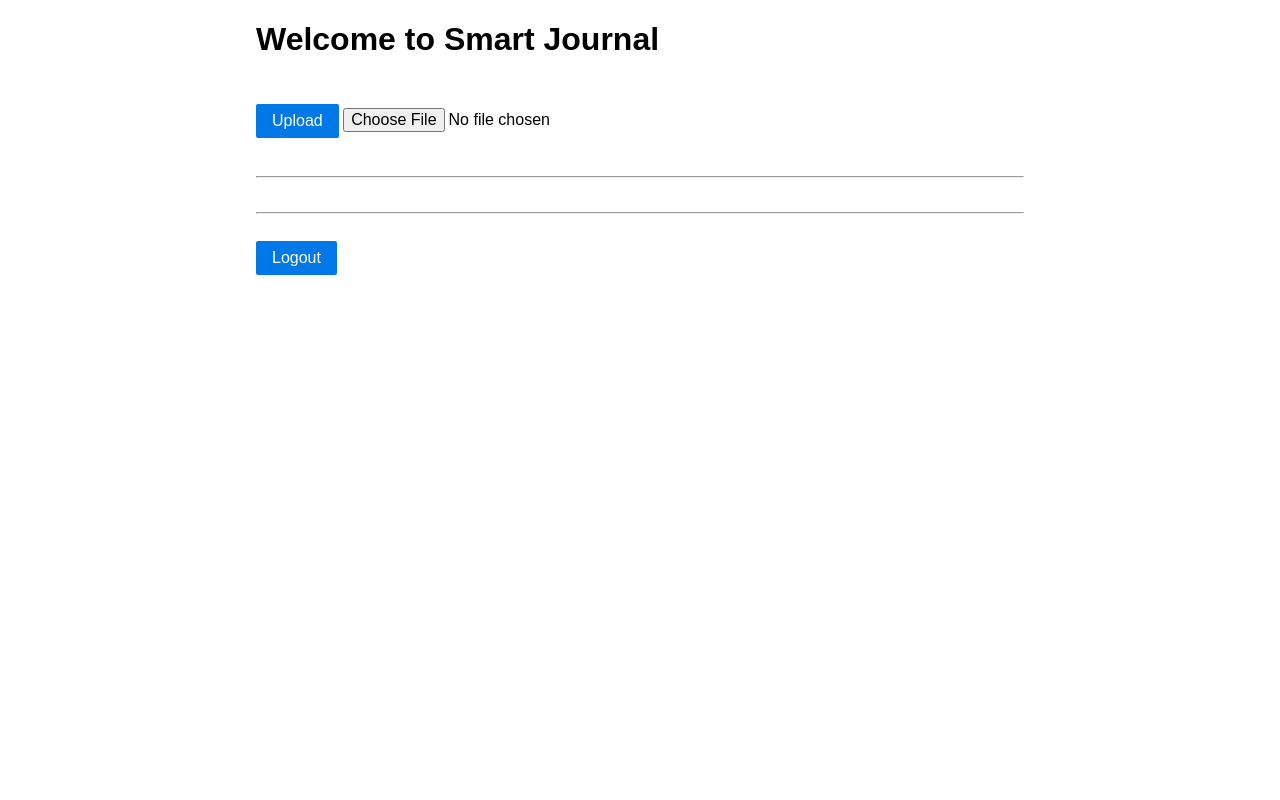
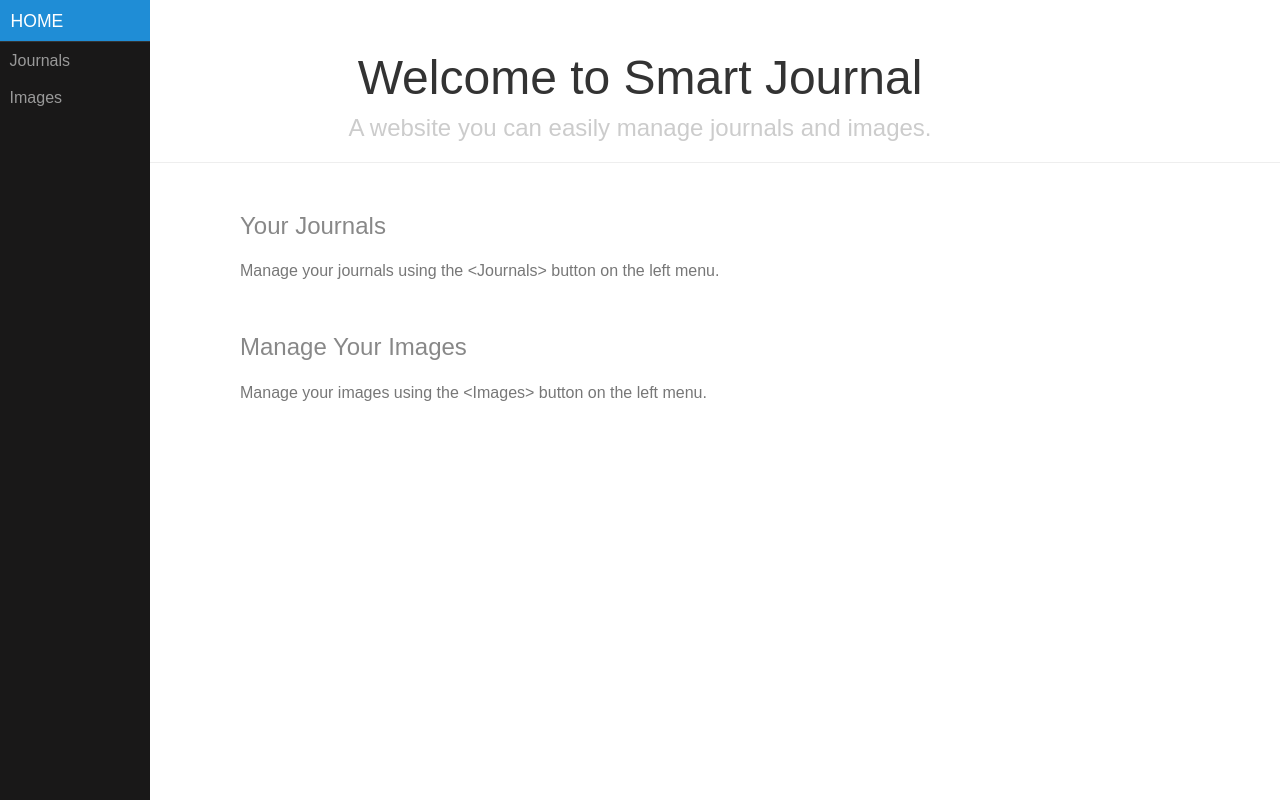
Before and after one commit to Niennienzz/intro-cloud-a3, a Flask app: template templates/home.html in a window 1280 px wide. Run offline with Flask 2, Linux system fonts and the light colour scheme; the template is opened without the code that fills it, so the values that code supplies are empty; some libraries are stand-ins or nearby versions.

Commit message:
working on ui

```diff
--- a/models/user.py
+++ b/models/user.py
@@ -3,8 +3,6 @@ from boto3.dynamodb.conditions import Key
 from const.const import Constants
 from hashlib import sha256
 from random import choice
-import json
-from collections import namedtuple
 
 
 class UserModel:
@@ -37,7 +35,8 @@ class UserModel:
 			],
 			journals:
 				[
-					string,
+					journal: {},
+					journal: {},
 					...
 				]
 		}
--- a/server.py
+++ b/server.py
@@ -49,7 +49,14 @@ def index():
 def home():
     if 'token' not in session:
         return redirect(url_for('index'))
-    return render_template('home.html', messages=json.dumps({"token": session['token']}))
+    return render_template('home.html', messages=json.dumps({'token': session['token']}))
+
+
+@app.route('/journal')
+def journal():
+    # if 'token' not in session:
+    #     return redirect(url_for('index'))
+    return render_template('journal.html', message=json.dumps({'token': session['token']}))
 
 
 @app.route('/login', methods=['POST'])
--- a/static/scripts/home.js
+++ b/static/scripts/home.js
@@ -8,11 +8,21 @@ var homePageApp = new Vue({
 
     // data to be kept in client memory
     data: {
+        isInHomeTab: true,
+        isInJournalsTab: false,
+        isInImagesTab: false,
         isInGallery: true,
-        userLogoutAPI: '/dev/logout',
-        userDataAPI: '/dev/api/user/data',
-        imageUploadAPI: '/dev/api/pic',
-        imageContentAPI: '/dev/api/pic_content/',
+
+//        userLogoutAPI: '/dev/logout',
+//        userDataAPI: '/dev/api/user/data',
+//        imageUploadAPI: '/dev/api/pic',
+//        imageContentAPI: '/dev/api/pic_content/',
+
+        userLogoutAPI: '/logout',
+        userDataAPI: '/api/user/data',
+        imageUploadAPI: '/api/pic',
+        imageContentAPI: '/api/pic_content/',
+
         accessToken: '',
         currentUser: {},
         thumbnailURLList: [],
@@ -31,7 +41,8 @@ var homePageApp = new Vue({
                 "Invalid user access token, please log in again.",
                 "error"
             ).then( function() {
-                window.location.href = "/dev";
+//                window.location.href = "/dev";
+                window.location.href = "/";
             });
             return;
         }
@@ -54,7 +65,8 @@ var homePageApp = new Vue({
                     "Invalid user access token, please log in again.",
                     "error"
                 ).then( function() {
-                    window.location.href = "/dev";
+//                    window.location.href = "/dev";
+                    window.location.href = "/";
                 });
                 return;
             }
@@ -80,8 +92,35 @@ var homePageApp = new Vue({
             return results;
         },
 
+        switchToHomeTab: function() {
+            let self = this;
+            self.isInHomeTab = true;
+            self.isInJournalsTab = false;
+            self.isInImagesTab = false;
+            self.isInGallery = true;
+        },
+
+        switchJournalsTab: function() {
+            let self = this;
+            self.isInHomeTab = false;
+            self.isInJournalsTab = true;
+            self.isInImagesTab = false;
+            self.isInGallery = true;
+        },
+
+        switchImagesTab: function() {
+            let self = this;
+            self.isInHomeTab = false;
+            self.isInJournalsTab = false;
+            self.isInImagesTab = true;
+            self.isInGallery = true;
+        },
+
         switchToImageTransformView: function(index) {
             let self = this;
+            self.isInHomeTab = false;
+            self.isInJournalsTab = false;
+            self.isInImagesTab = true;
             self.isInGallery = false;
             let current = self.currentUser.images[index];
             self.currentTransforms.push(self.imageContentAPI + current);
@@ -90,6 +129,9 @@ var homePageApp = new Vue({
 
         switchToGalleryView: function() {
             let self = this;
+            self.isInHomeTab = false;
+            self.isInJournalsTab = false;
+            self.isInImagesTab = true;
             self.isInGallery = true;
             self.currentTransforms = [];
         },
@@ -136,7 +178,8 @@ var homePageApp = new Vue({
                         "You are now logged out.",
                         "success"
                     ).then( function() {
-                        window.location.href = "/dev";
+//                        window.location.href = "/dev";
+                        window.location.href = "/";
                     });
                     return;
                 }
@@ -162,7 +205,8 @@ var homePageApp = new Vue({
                         "Invalid user access token, please log in again.",
                         "error"
                     ).then( function() {
-                        window.location.href = "/dev";
+//                        window.location.href = "/dev";
+                        window.location.href = "/";
                     });
                     return;
                 }
--- /dev/null
+++ b/static/styles/side-menu.css
@@ -0,0 +1,248 @@
+body {
+    color: #777;
+}
+
+.pure-img-responsive {
+    max-width: 100%;
+    height: auto;
+}
+
+/*
+Add transition to containers so they can push in and out.
+*/
+#layout,
+#menu,
+.menu-link {
+    -webkit-transition: all 0.2s ease-out;
+    -moz-transition: all 0.2s ease-out;
+    -ms-transition: all 0.2s ease-out;
+    -o-transition: all 0.2s ease-out;
+    transition: all 0.2s ease-out;
+}
+
+/*
+This is the parent `<div>` that contains the menu and the content area.
+*/
+#layout {
+    position: relative;
+    left: 0;
+    padding-left: 0;
+}
+    #layout.active #menu {
+        left: 150px;
+        width: 150px;
+    }
+
+    #layout.active .menu-link {
+        left: 150px;
+    }
+/*
+The content `<div>` is where all your content goes.
+*/
+.content {
+    margin: 0 auto;
+    padding: 0 2em;
+    max-width: 800px;
+    margin-bottom: 50px;
+    line-height: 1.6em;
+}
+
+.header {
+     margin: 0;
+     color: #333;
+     text-align: center;
+     padding: 2.5em 2em 0;
+     border-bottom: 1px solid #eee;
+ }
+    .header h1 {
+        margin: 0.2em 0;
+        font-size: 3em;
+        font-weight: 300;
+    }
+     .header h2 {
+        font-weight: 300;
+        color: #ccc;
+        padding: 0;
+        margin-top: 0;
+    }
+
+.content-subhead {
+    margin: 50px 0 20px 0;
+    font-weight: 300;
+    color: #888;
+}
+
+
+
+/*
+The `#menu` `<div>` is the parent `<div>` that contains the `.pure-menu` that
+appears on the left side of the page.
+*/
+
+#menu {
+    margin-left: -150px; /* "#menu" width */
+    width: 150px;
+    position: fixed;
+    top: 0;
+    left: 0;
+    bottom: 0;
+    z-index: 1000; /* so the menu or its navicon stays above all content */
+    background: #191818;
+    overflow-y: auto;
+    -webkit-overflow-scrolling: touch;
+}
+    /*
+    All anchors inside the menu should be styled like this.
+    */
+    #menu a {
+        color: #999;
+        border: none;
+        padding: 0.6em 0 0.6em 0.6em;
+    }
+
+    /*
+    Remove all background/borders, since we are applying them to #menu.
+    */
+     #menu .pure-menu,
+     #menu .pure-menu ul {
+        border: none;
+        background: transparent;
+    }
+
+    /*
+    Add that light border to separate items into groups.
+    */
+    #menu .pure-menu ul,
+    #menu .pure-menu .menu-item-divided {
+        border-top: 1px solid #333;
+    }
+        /*
+        Change color of the anchor links on hover/focus.
+        */
+        #menu .pure-menu li a:hover,
+        #menu .pure-menu li a:focus {
+            background: #333;
+        }
+
+    /*
+    This styles the selected menu item `<li>`.
+    */
+    #menu .pure-menu-selected,
+    #menu .pure-menu-heading {
+        background: #1f8dd6;
+    }
+        /*
+        This styles a link within a selected menu item `<li>`.
+        */
+        #menu .pure-menu-selected a {
+            color: #fff;
+        }
+
+    /*
+    This styles the menu heading.
+    */
+    #menu .pure-menu-heading {
+        font-size: 110%;
+        color: #fff;
+        margin: 0;
+    }
+
+/* -- Dynamic Button For Responsive Menu -------------------------------------*/
+
+/*
+The button to open/close the Menu is custom-made and not part of Pure. Here's
+how it works:
+*/
+
+/*
+`.menu-link` represents the responsive menu toggle that shows/hides on
+small screens.
+*/
+.menu-link {
+    position: fixed;
+    display: block; /* show this only on small screens */
+    top: 0;
+    left: 0; /* "#menu width" */
+    background: #000;
+    background: rgba(0,0,0,0.7);
+    font-size: 10px; /* change this value to increase/decrease button size */
+    z-index: 10;
+    width: 2em;
+    height: auto;
+    padding: 2.1em 1.6em;
+}
+
+    .menu-link:hover,
+    .menu-link:focus {
+        background: #000;
+    }
+
+    .menu-link span {
+        position: relative;
+        display: block;
+    }
+
+    .menu-link span,
+    .menu-link span:before,
+    .menu-link span:after {
+        background-color: #fff;
+        width: 100%;
+        height: 0.2em;
+    }
+
+        .menu-link span:before,
+        .menu-link span:after {
+            position: absolute;
+            margin-top: -0.6em;
+            content: " ";
+        }
+
+        .menu-link span:after {
+            margin-top: 0.6em;
+        }
+
+
+/* -- Responsive Styles (Media Queries) ------------------------------------- */
+
+/*
+Hides the menu at `48em`, but modify this based on your app's needs.
+*/
+@media (min-width: 48em) {
+
+    .header,
+    .content {
+        padding-left: 2em;
+        padding-right: 2em;
+    }
+
+    #layout {
+        padding-left: 150px; /* left col width "#menu" */
+        left: 0;
+    }
+    #menu {
+        left: 150px;
+    }
+
+    .menu-link {
+        position: fixed;
+        left: 150px;
+        display: none;
+    }
+
+    #layout.active .menu-link {
+        left: 150px;
+    }
+}
+
+@media (max-width: 48em) {
+    /* Only apply this when the window is small. Otherwise, the following
+    case results in extra padding on the left:
+        * Make the window small.
+        * Tap the menu to trigger the active state.
+        * Make the window large again.
+    */
+    #layout.active {
+        position: relative;
+        left: 150px;
+    }
+}
--- a/templates/home.html
+++ b/templates/home.html
@@ -32,9 +32,58 @@
             text-align: center;
         }
     </style>
+    <link rel= "stylesheet" type= "text/css" href= "{{ url_for('static',filename='styles/side-menu.css') }}">
 </head>
 <body>
     <div id="homePageApp">
+        <a href="#menu" id="menuLink" class="menu-link">
+            <span></span>
+        </a>
+
+        <div id="menu">
+            <div class="pure-menu">
+                <a class="pure-menu-heading" href="#" v-on:click="switchToHomeTab()">Home</a>
+                <ul class="pure-menu-list">
+                    <li class="pure-menu-item" v-on:click="switchJournalsTab()"><a href="#" class="pure-menu-link">Journals</a></li>
+                    <li class="pure-menu-item" v-on:click="switchImagesTab()"><a href="#" class="pure-menu-link">Images</a></li>
+                </ul>
+            </div>
+        </div>
+
+        <div v-if="isInHomeTab">
+            <div class="header">
+                <h1>Welcome to Smart Journal</h1>
+                <h2>A website you can easily manage journals and images.</h2>
+            </div>
+            <div class="content">
+                <h2 class="content-subhead">Your Journals</h2>
+                <p>
+                    Manage your journals using the &ltJournals&gt button on the left menu.
+                </p>
+
+                <h2 class="content-subhead">Manage Your Images</h2>
+                <p>
+                    Manage your images using the &ltImages&gt button on the left menu.
+                </p>
+                <div class="pure-g">
+                    <div class="pure-control-group" style="clear:left;">
+                        <div v-for="(url, index) in thumbnailURLList" class="gallery pure-control-group">
+                            <img class="pure-img-responsive" v-bind:src=url>
+                        </div>
+                    </div>
+                </div>
+            </div>
+        </div>
+
+        <div v-if="isInJournalsTab">
+            <div class="pure-u-1 pure-u-md-1-3 pure-u-lg-1-5"></div>
+            <div class="pure-u-1 pure-u-md-1-3 pure-u-lg-3-5">
+                <p>Journal List Goes Here</p>
+            </div>
+            <div class="pure-u-1 pure-u-md-1-3 pure-u-lg-1-5"></div>
+        </div>
+
+        <div v-if="isInImagesTab">
             <div v-if="isInGallery" class="pure-g">
                 <div class="pure-u-1 pure-u-md-1-3 pure-u-lg-1-5"></div>
                 <div class="pure-u-1 pure-u-md-1-3 pure-u-lg-3-5">
@@ -61,6 +110,7 @@
                 </div>
                 <div class="pure-u-1 pure-u-md-1-3 pure-u-lg-1-5"></div>
             </div>
+
             <div v-else class="pure-g">
                 <div class="pure-u-1 pure-u-md-1-3 pure-u-lg-1-5"></div>
                 <div class="pure-u-1 pure-u-md-1-3 pure-u-lg-3-5">
@@ -82,6 +132,7 @@
                 <div class="pure-u-1 pure-u-md-1-3 pure-u-lg-1-5"></div>
             </div>
         </div>
+    </div>
 </body>
 </html>
 <script type="text/javascript" src="{{url_for('static', filename='scripts/home.js')}}"></script>
```
Also changed, not shown: static/scripts/index.js (+9 -4 lines), static/scripts/journal.js (added, +25 -0 lines), templates/journal.html (added, +62 -0 lines). Lines whose indentation alone changed are shown as unchanged.
